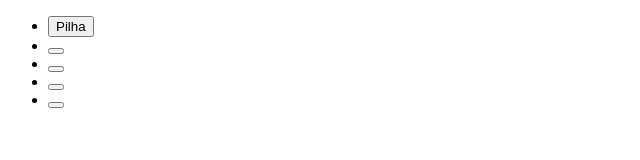
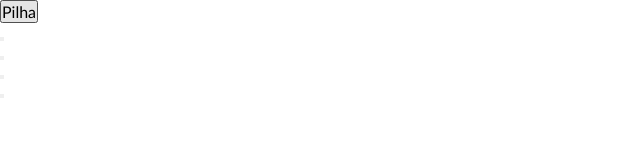
Before and after one commit to filipesvb/Estrutura-De-Dados, a plain HTML site: page index.html in a window 1280 px wide. Shown: the whole page, without its empty margins (0-640 px from the left). Drawn offline with Linux system fonts and the light colour scheme.

Commit message:
created and linked reset.css > inside of assets/css

```diff
--- /dev/null
+++ b/assets/css/reset.css
@@ -0,0 +1,8 @@
+* {
+	padding: 0;
+	margin: 0;
+	box-sizing: border-box;
+	font-family: 'Trebuchet MS', sans-serif;
+	font-size: 16px;
+	list-style: none;
+}
--- a/index.html
+++ b/index.html
@@ -4,6 +4,7 @@
 	<meta charset="utf-8" />
 	<meta name="viewport" content="width=device-width, initial-scale=1.0" />
 	<title>Estrutura de Dados</title>
+	<link rel="stylesheet" type="text/css" href="assets/css/reset.css" />
 </head>
 <body>
 
```
